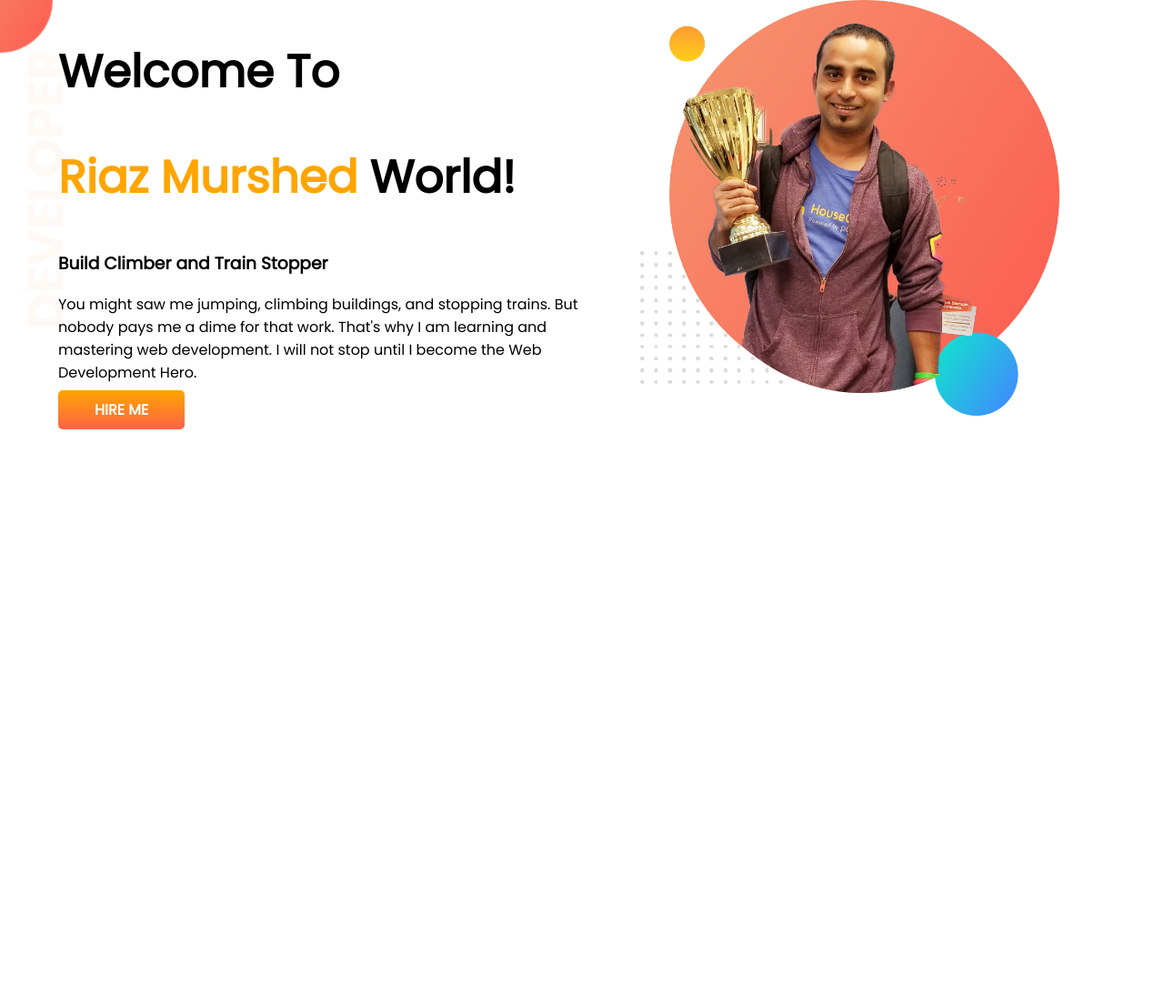
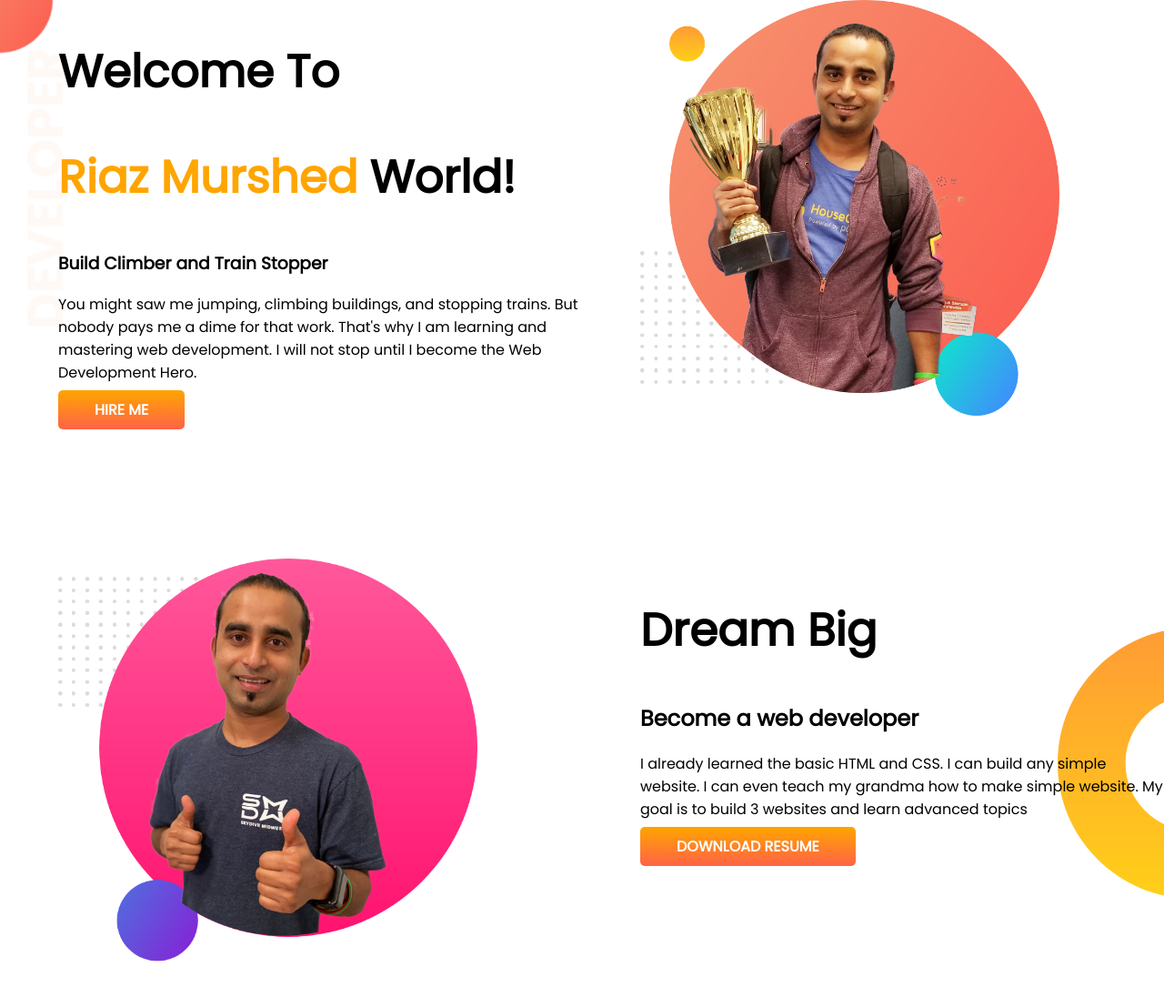
Before and after one commit to riazmurshed95/developer-portfolio, a plain HTML site: page index.html in a window 1280 px wide. Shown: the whole page at 91% size. Before the commit the page ends 800 px from the top, so only its background shows below. Drawn offline with Linux system fonts and the light colour scheme.

Commit message:
seceond-section

```diff
--- a/index.html
+++ b/index.html
@@ -29,6 +29,18 @@
             <img src="images/jhankar.png" alt="">
         </div>
     </section>
+    <section class="dream-big">
+        <div class="half-width">
+            <img src="images/jhankar2.png" alt="">
+        </div>
+        <div class="half-width">
+            <h1>Dream Big</h1>
+            <h2>Become a web developer</h2>
+            <p>I already learned the basic HTML and CSS. I can build any simple website. I can even teach my grandma how
+                to make simple website. My goal is to build 3 websites and learn advanced topics</p>
+            <a class="link-button" href="" target="_blank">DOWNLOAD RESUME</a>
+        </div>
+    </section>
 </body>
 
 </html>
--- a/style.css
+++ b/style.css
@@ -11,6 +11,7 @@ h1{
 }
 section{
     display: flex;
+    margin-bottom: 150px;
 }
 .half-width{
     width: 50%;
@@ -31,3 +32,8 @@ section{
 background-image: url(images/top-banner.png);
 background-repeat: no-repeat;
 }
+.dream-big{
+    background-image: url(images/dream-bg.png);
+    background-repeat: no-repeat;
+    background-position:right;
+}
```
